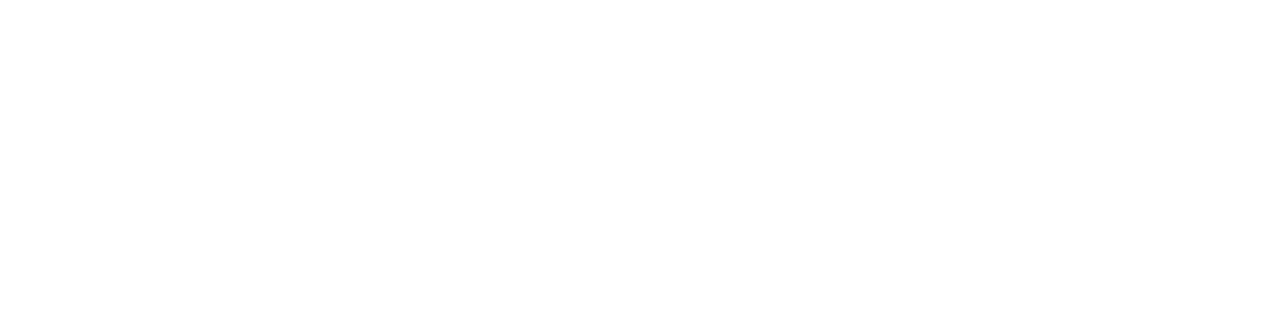
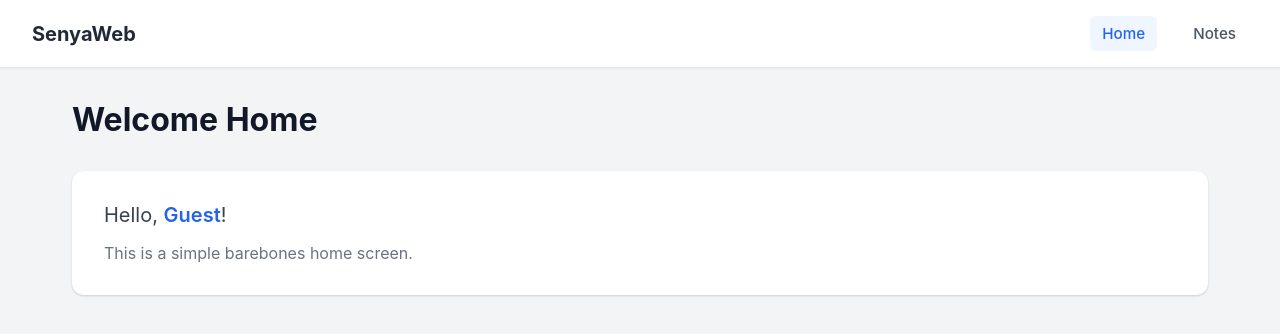
Before and after one commit to TheSenya/senyaweb-fe, a SvelteKit app: page /home in a window 1280 px wide. Shown: the top 334 px of the page. Built offline with nearby package versions, Linux system fonts and the light colour scheme.

Commit message:
update fe

```diff
--- /dev/null
+++ b/src/routes/+layout.svelte
@@ -0,0 +1,93 @@
+<script>
+    import { page } from "$app/stores";
+</script>
+
+<div class="app-container">
+    <nav class="top-bar">
+        <div class="logo">
+            <a href="/home">SenyaWeb</a>
+        </div>
+        <div class="links">
+            <!-- Basic navigation links -->
+            <a href="/home" class:active={$page.url.pathname === "/home"}
+                >Home</a
+            >
+            <a
+                href="/notes"
+                class:active={$page.url.pathname.startsWith("/notes")}>Notes</a
+            >
+        </div>
+    </nav>
+
+    <div class="content">
+        <slot />
+    </div>
+</div>
+
+<style>
+    :global(body) {
+        margin: 0;
+        font-family: -apple-system, BlinkMacSystemFont, "Segoe UI", Roboto,
+            Helvetica, Arial, sans-serif;
+        background-color: #f3f4f6;
+    }
+
+    .app-container {
+        display: flex;
+        flex-direction: column;
+        min-height: 100vh;
+    }
+
+    .top-bar {
+        background-color: #ffffff;
+        border-bottom: 1px solid #e5e7eb;
+        padding: 1rem 2rem;
+        display: flex;
+        justify-content: space-between;
+        align-items: center;
+        box-shadow: 0 1px 2px 0 rgba(0, 0, 0, 0.05);
+    }
+
+    .logo a {
+        font-size: 1.25rem;
+        font-weight: 700;
+        color: #1f2937;
+        text-decoration: none;
+    }
+
+    .links {
+        display: flex;
+        gap: 1.5rem;
+    }
+
+    .links a {
+        color: #4b5563;
+        text-decoration: none;
+        font-weight: 500;
+        font-size: 0.95rem;
+        padding: 0.5rem 0.75rem;
+        border-radius: 0.375rem;
+        transition:
+            color 0.15s ease-in-out,
+            background-color 0.15s ease-in-out;
+    }
+
+    .links a:hover {
+        color: #1f2937;
+        background-color: #f3f4f6;
+    }
+
+    .links a.active {
+        color: #2563eb;
+        background-color: #eff6ff;
+    }
+
+    .content {
+        flex: 1;
+        padding: 2rem;
+        max-width: 1200px;
+        margin: 0 auto;
+        width: 100%;
+        box-sizing: border-box;
+    }
+</style>
--- a/src/routes/home/+page.svelte
+++ b/src/routes/home/+page.svelte
@@ -0,0 +1,53 @@
+<script>
+    import { page } from "$app/stores";
+
+    $: role = $page.url.searchParams.get("role") || "Guest";
+</script>
+
+<div class="home-container">
+    <h1>Welcome Home</h1>
+
+    <div class="card">
+        <p class="greeting">Hello, <span class="role">{role}</span>!</p>
+        <p class="info">This is a simple barebones home screen.</p>
+    </div>
+</div>
+
+<style>
+    .home-container {
+        display: flex;
+        flex-direction: column;
+        gap: 2rem;
+    }
+
+    h1 {
+        font-size: 2rem;
+        color: #111827;
+        margin: 0;
+    }
+
+    .card {
+        background: white;
+        padding: 2rem;
+        border-radius: 0.75rem;
+        box-shadow:
+            0 1px 3px 0 rgba(0, 0, 0, 0.1),
+            0 1px 2px 0 rgba(0, 0, 0, 0.06);
+    }
+
+    .greeting {
+        font-size: 1.25rem;
+        color: #374151;
+        margin: 0 0 1rem 0;
+    }
+
+    .role {
+        font-weight: 600;
+        color: #2563eb;
+    }
+
+    .info {
+        color: #6b7280;
+        margin: 0;
+    }
+</style>
```
Also changed, not shown: package.json (+9 -1 lines), 2 other files (tests, documents, lock files or other folders).
